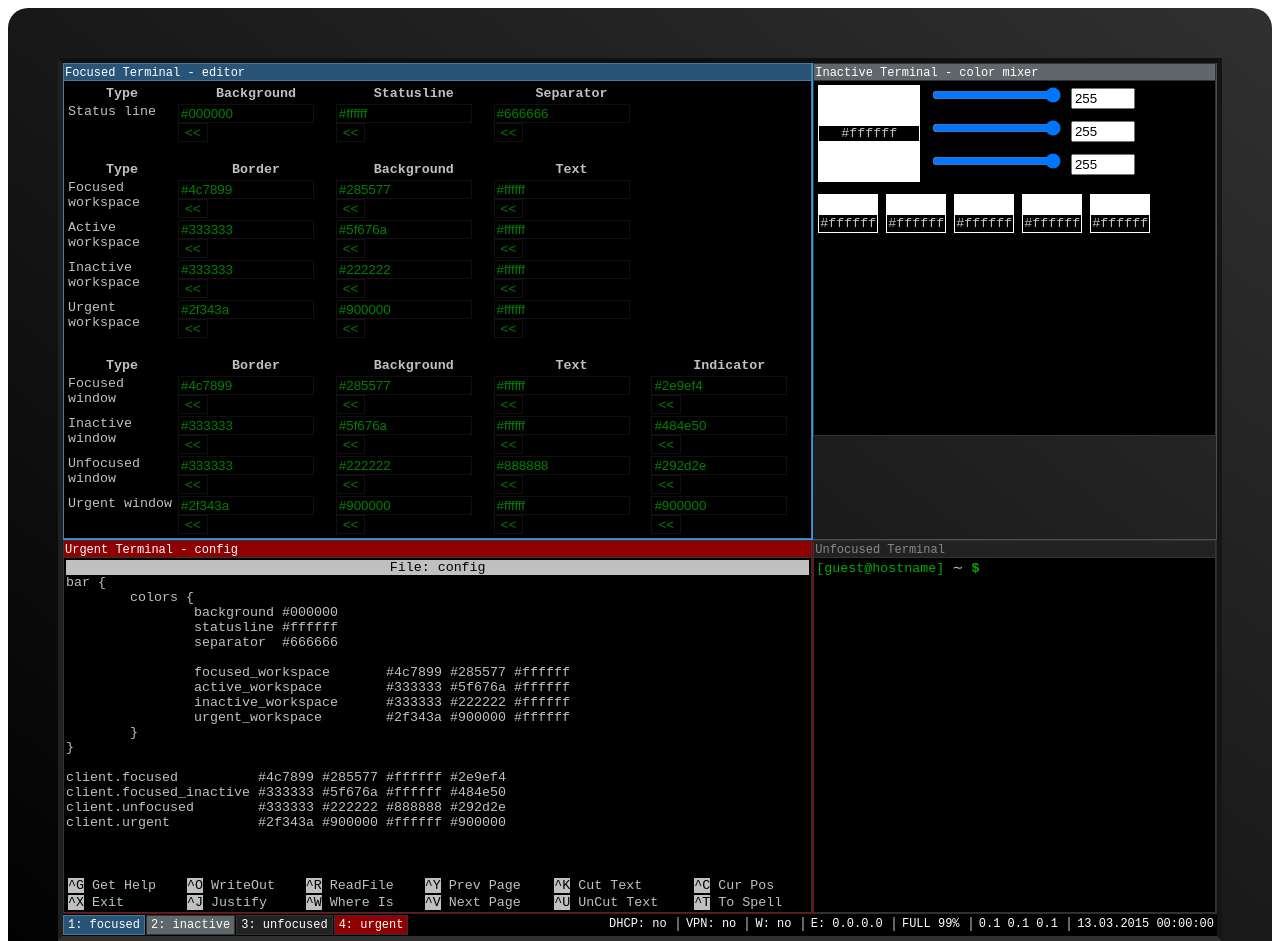
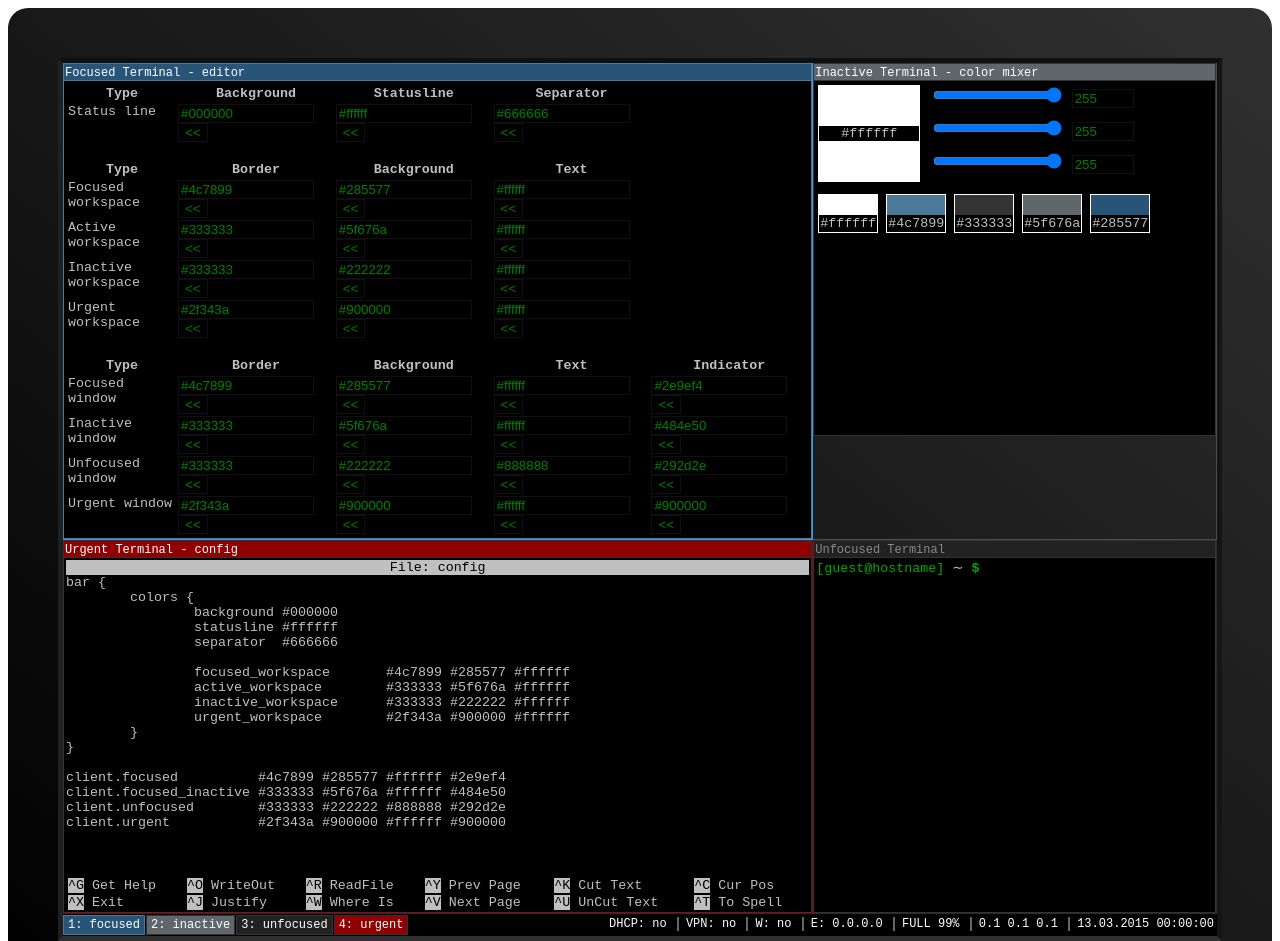
Before and after one commit to tvrzna/i3-color-themer, a plain HTML site: page index.html in a window 1280 px wide. Shown: the top 941 px of the page. Drawn offline with Linux system fonts and the light colour scheme.

Commit message:
Added default colors into color mixer history.

```diff
--- a/data/functions.js
+++ b/data/functions.js
@@ -715,6 +715,17 @@ function storeColor(color) {
 }
 
 /**
+ * Pushes default colors into mixer history.
+ */
+function initMixerHistory() {
+	storeColor("#285577");
+	storeColor("#5f676a");
+	storeColor("#333333");
+	storeColor("#4c7899");
+	storeColor("#ffffff");
+}
+
+/**
  * Init method.
  */
 function init() {
@@ -724,4 +735,5 @@ function init() {
 	mixerListeners();
 	addColorAppliers();
 	generateConfig();
+	initMixerHistory();
 }
--- a/data/style.css
+++ b/data/style.css
@@ -204,14 +204,16 @@ html {
 }
 
 /** Editor **/
-input[type=text] {
+input[type=text], input[type=number] {
 	background-color: #000000;
 	color: green;
 	border: 1px solid #101010;
 	max-width: 130px;
 }
 
-input[type=text]:focus {
+un
+
+input[type=text]:focus, input[type=number]:focus {
 	color: red;
 	border: 1px solid #000000;
 }
--- a/index.html
+++ b/index.html
@@ -151,16 +151,16 @@
                                                     <div id="mixedColorHex1" class="mixedColorHex">#ffffff</div>
                                                 </div>
                                                 <div id="mixedColor2" class="mixedColor">
-                                                    <div id="mixedColorHex2" class="mixedColorHex">#ffffff</div>
+                                                    <div id="mixedColorHex2" class="mixedColorHex">#4c7899</div>
                                                 </div>
                                                 <div id="mixedColor3" class="mixedColor">
-                                                    <div id="mixedColorHex3" class="mixedColorHex">#ffffff</div>
+                                                    <div id="mixedColorHex3" class="mixedColorHex">#333333</div>
                                                 </div>
                                                 <div id="mixedColor4" class="mixedColor">
-                                                    <div id="mixedColorHex4" class="mixedColorHex">#ffffff</div>
+                                                    <div id="mixedColorHex4" class="mixedColorHex">#5f676a</div>
                                                 </div>
                                                 <div id="mixedColor5" class="mixedColor">
-                                                    <div id="mixedColorHex5" class="mixedColorHex">#ffffff</div>
+                                                    <div id="mixedColorHex5" class="mixedColorHex">#285577</div>
                                                 </div>
                                             </td>
                                         </tr>
```
